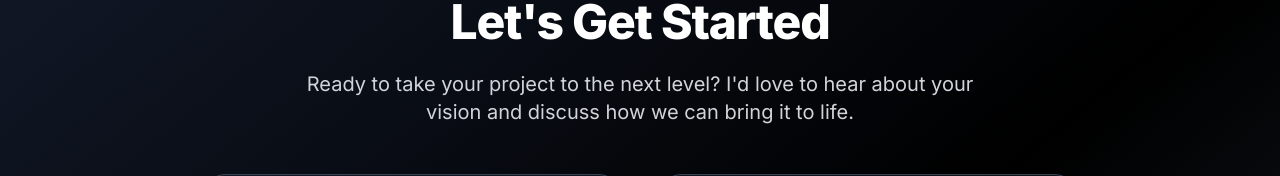
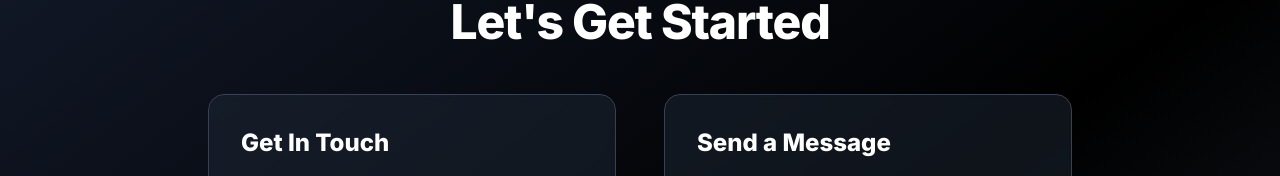
Before and after one commit to paularntz/paul_arntz_mixes, a Next.js app: page /messages/contact in a window 1280 px wide. Shown: the part 250-426 px from the top of the page. Built offline with nearby package versions, Linux system fonts and the light colour scheme.

Commit message:
Update contact page text content

```diff
--- a/app/messages/contact/page.js
+++ b/app/messages/contact/page.js
@@ -39,9 +39,6 @@ export default function ContactForm() {
           <h1 className="text-4xl md:text-5xl font-bold text-white mb-6">
             Let&apos;s Get Started
           </h1>
-          <p className="text-xl text-gray-300 max-w-2xl mx-auto">
-            Ready to take your project to the next level? I&apos;d love to hear about your vision and discuss how we can bring it to life.
-          </p>
         </div>
 
         <div className="grid md:grid-cols-2 gap-12 items-start">
```
